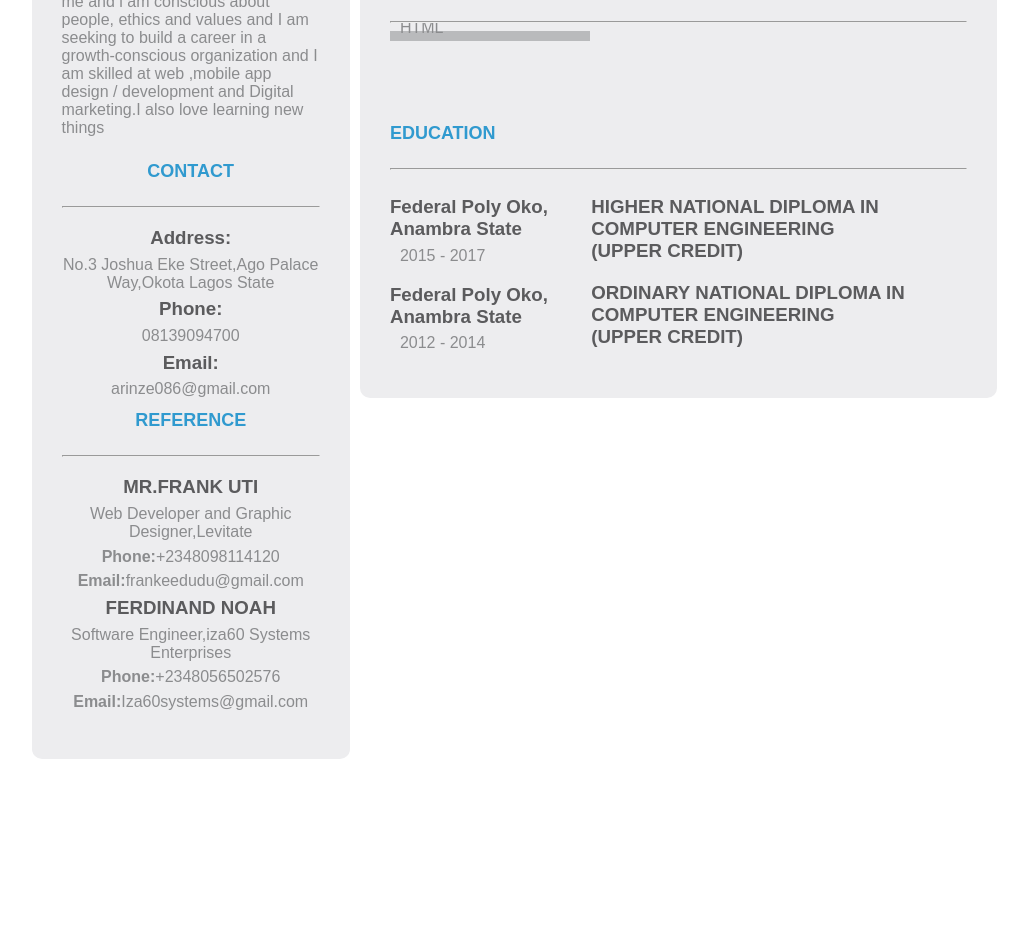
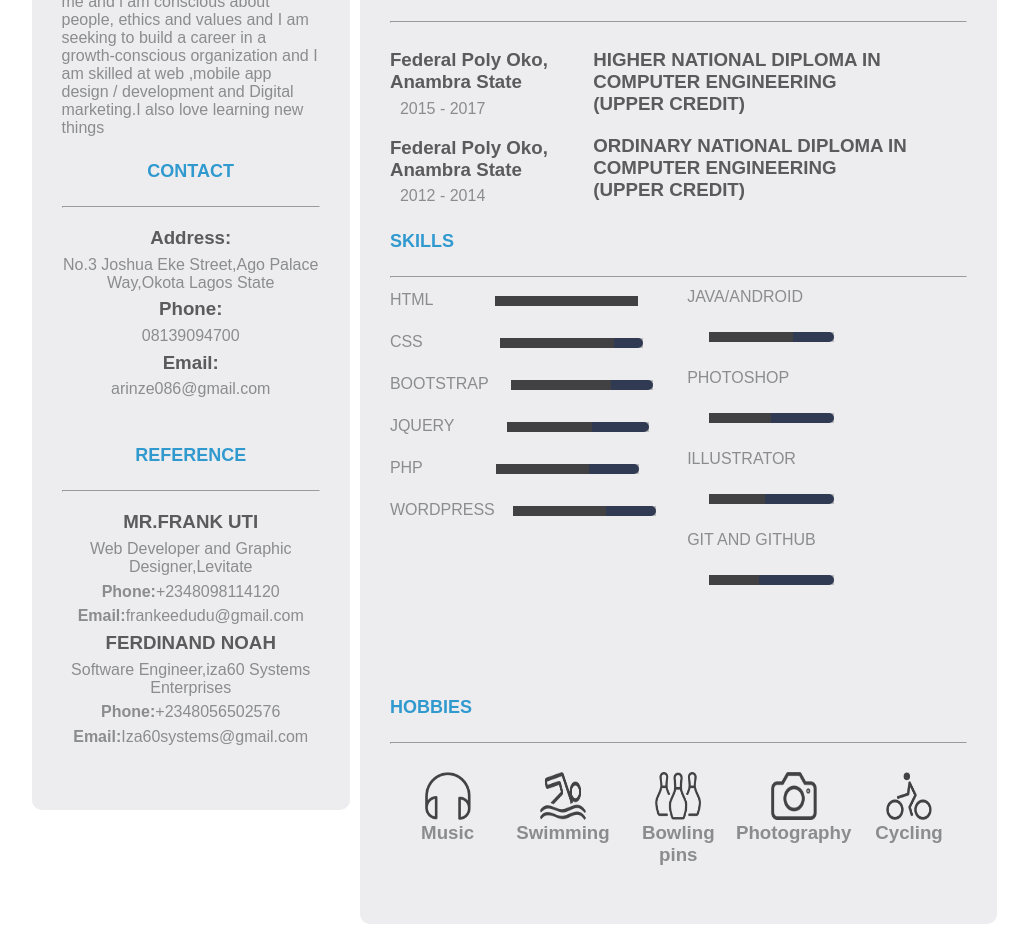
Before and after one commit to frankarinze/fresible-ng, a plain HTML site: page fresible/index.html in a window 1280 px wide. Shown: the part 773-1707 px from the top of the page, without its empty margins (116-1144 px from the left). Before the commit the page ends 1542 px from the top, so only its background shows below. Drawn offline with Linux system fonts and the light colour scheme; a web font is replaced by a local one.

Commit message:
Add files via upload

```diff
--- a/fresible/index.html
+++ b/fresible/index.html
@@ -27,7 +27,7 @@
 		</div>
 		<!--/about-->
 		<!--contact-->
-		<div>
+		<div style="padding-bottom: 35px;">
 			<h4 class="utm-color-h pad-utm-center f1-utm ">CONTACT</h4>
 			<hr id="sud-hr">
 			<h3 class="pad-utm-center header-utm">Address:</h3>
@@ -98,28 +98,10 @@
 
 
 
-			<!--skills-->
-		<div style="margin-bottom: 100px;">
-			<h4 class="utm-color-h  f1-utm ">SKILLS</h4>
-			<hr id="xsud-hr">
-			<div class="left-utm">
-				<p style="margin-left: 10px; margin-top: -12px; float: left;"> HTML</p>
-				<div id="xxsud-hr " class="utm-progress-one"></div>
-			</div>
-			<div class="right-utm">
 
 
-
-			</div>
-
-
-
-
-		</div>
-		<!--/skills-->
-
 		<!--EDUCATION-->
-		<div>
+		<div class="">
 			<h4 class="utm-color-h  f1-utm ">EDUCATION</h4>
 			<hr id="xsud-hr">
 			<div class="left-utm">
@@ -129,7 +111,7 @@
 				<h3 class=" header-utm"><span class="sp-utm">Federal Poly Oko,<br> Anambra State </span></h3>
 				<p style="margin-left: 10px; margin-top: -12px;"> 2012 - 2014</p>
 			</div>
-			<div class="right-utm">
+			<div class="right-utm div-spacer-one">
 				<h3 class=" header-utm"><span class="sp-utm" style="margin-left: -85px; float: left;" >HIGHER NATIONAL DIPLOMA IN COMPUTER ENGINEERING<br>
 				(UPPER CREDIT) </span></h3>
 
@@ -144,6 +126,99 @@
 
 		</div>
 		<!--/education-->
+
+			<!--skills-->
+		<div  class="div-spacer-two">
+			<h4 class="utm-color-h  f1-utm ">SKILLS</h4>
+			<hr id="xsud-hr">
+			<div class="left-utm-row">
+
+				<p class="p-utm-ad spacer1"> HTML</p>
+				<progress class="custom-progress progress-one-utm" max="100" value="100"></progress>
+
+			</div>
+			<div class="left-utm-row">
+				<p class="p-utm-ad spacer2"> CSS</p>
+				<progress class="custom-progress progress-one-utm" max="100" value="80"></progress>
+
+			</div>
+			<div class="left-utm-row">
+
+				<p class="p-utm-ad "> BOOTSTRAP</p>
+				<progress class="custom-progress progress-one-utm" max="100" value="70"></progress>
+
+			</div>
+			<div class="left-utm-row">
+				<p class="p-utm-ad spacer3"> JQUERY</p>
+				<progress class="custom-progress progress-one-utm" max="100" value="60"></progress>
+
+			</div><div class="left-utm-row">
+
+				<p class="p-utm-ad spacer4"> PHP</p>
+				<progress class="custom-progress progress-one-utm" max="100" value="65"></progress>
+
+			</div>
+			<div class="left-utm-row">
+				<p class="p-utm-ad spacer5"> WORDPRESS</p>
+				<progress class="custom-progress progress-one-utm" max="100" value="65"></progress>
+
+			</div>
+			<div class="right-utm-row div-spacer  ">
+
+				<p class="p-utm-ad spacer6"> JAVA/ANDROID</p>
+				<progress class="custom-progress progress-one-utm" max="100" value="67"></progress>
+				<p class="p-utm-ad spacer7" style="float: left;"> PHOTOSHOP</p>
+				<progress class="custom-progress progress-one-utm" max="100" value="50"></progress>
+				<p class="p-utm-ad spacer8" style=" float: left;"> ILLUSTRATOR</p>
+				<progress class="custom-progress progress-one-utm" max="100" value="45"></progress>
+				<p class="p-utm-ad "> GIT AND GITHUB</p>
+				<progress class="custom-progress progress-one-utm" max="100" value="40"></progress>
+				<p class="p-utm-ad"></p>
+
+			</div>
+
+
+
+
+		</div>
+		<!--/skills-->
+
+		<!--hobbies-->
+		<div>
+			<h4 class="utm-color-h  f1-utm ">HOBBIES</h4>
+			<hr id="xsud-hr">
+			<div  class="div-spacer-three hob-utm-row">
+				<img  src="ico/music.png" width="46" height="48">
+				<h3 style="margin-top: -2px;">Music</h3>
+
+			</div>
+			<div  class="div-spacer-three hob-utm-row">
+				<img  src="ico/swim.png" width="46" height="48">
+				<h3 style="margin-top: -2px;">Swimming</h3>
+
+			</div>
+			<div  class="div-spacer-three hob-utm-row">
+				<img  src="ico/bowling.png" width="46" height="48">
+				<h3 style="margin-top: -2px;">Bowling pins</h3>
+
+			</div>
+			<div  class="div-spacer-three hob-utm-row">
+				<img  src="ico/camera.png" width="46" height="48">
+				<h3 style="margin-top: -2px;">Photography</h3>
+
+			</div>
+
+			<div  class="div-spacer-three hob-utm-row">
+				<img  src="ico/cycling.png" width="46" height="48">
+				<h3 style="margin-top: -2px;">Cycling</h3>
+
+			</div>
+
+
+
+
+		</div>
+		<!--/hobbies-->
 		</div>
 
 	</div>
--- a/fresible/style.css
+++ b/fresible/style.css
@@ -13,7 +13,7 @@ width: 32%;
 margin:10px 5px;
 background-color: #EDEDEF;
 border-radius: 10px;
-padding-bottom: 30px;
+padding-bottom: 46px;
 
 }
 .right{
@@ -23,7 +23,7 @@ margin:10px 5px;
 width: 64%;
 background-color: #EDEDEF;
 border-radius: 10px;
-padding-bottom: 30px;
+padding-bottom: 40px;
 height: auto;
 }
 .left-utm{
@@ -36,9 +36,26 @@ width: 50%;
 .right-utm{
 float: left;
 height: auto;
+box-sizing: border-box;
+width:50%;
+margin-left: 0px;
+}
+.left-utm-row{
+float: left;
+height: auto;
 
-width:50%;
-margin-left: -2px;
+width: 55%;
+box-sizing: border-box;
+overflow: hidden;
+
+}
+.right-utm-row{
+float: left;
+height: auto;
+
+width:48%;
+margin-left: -20px;
+margin-top: -37%;
 }
 
 
@@ -213,3 +230,113 @@ width: 200px;
 background-color: #B9BABC;
 
 }
+.custom-progress {
+    -webkit-appearance: none;
+-moz-appearance: none;
+appearance: none;
+width: 45%;
+height: 10px;
+border: none;
+background-color: #BABABC;
+}
+/* Outer bar */
+.custom-progress::-webkit-progress-bar {
+    border-radius: 18px;
+    background-color: #303a52;
+}
+/* Inner bar */
+.custom-progress::-webkit-progress-value {
+   background: #414143;
+}
+
+/**
+ * Mozilla
+ */
+
+/* Inner bar */
+
+.custom-progress::-moz-progress-bar {
+    /*border-radius: 18px;
+    background: repeating-linear-gradient(
+        135deg,
+        #606dbc,
+        #606dbc 10px,
+        #465298 10px,
+        #465298 20px
+    );*/
+    background: #414143;
+}
+
+/**
+ * IE/Edge
+ */
+
+ /* Inner bar */
+
+.custom-progress::-ms-fill {
+    background: #414143;
+}
+/* progress-utm */
+.progress-one-utm{
+	margin: 22px;
+   float: left;
+margin-top: 10px;
+}
+/* /progress-utm */
+.p-utm-ad{
+	float: left;
+	margin-top: 5px;
+}
+/* spacer */
+.div-spacer{
+	margin-bottom: 90px;
+}
+.div-spacer-one{
+	margin-bottom: 30px;
+}
+.div-spacer-two{
+	margin-bottom: 45%;
+}
+.div-spacer-three{
+	margin-top: 20px;
+}
+
+
+.spacer1{
+	padding-right: 40px;
+}
+.spacer2{
+	padding-right: 55px;
+}
+.spacer3{
+	padding-right: 30px;
+}
+.spacer4{
+	padding-right: 51px;
+}
+.spacer5{
+	margin-right: -4px;
+}
+
+.spacer6{
+	margin-right: 10px;
+}
+.spacer7{
+	margin-right: 24px;
+}
+.spacer8{
+	margin-right: 18px;
+}
+/* /spacer */
+
+/* hobie-ico */
+.hob-utm-row{
+	width: 20%;
+
+float: left;
+
+padding: 0px;
+
+text-align: center;
+}
+/* /hobie-ico */
```
Also changed, not shown: fresible/ico/bowling.png (added), fresible/ico/camera.png (added), fresible/ico/cycling.png (added), fresible/ico/music.png (added), fresible/ico/swim.png (added).
